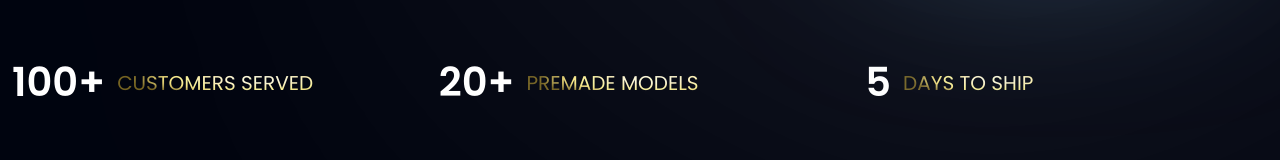
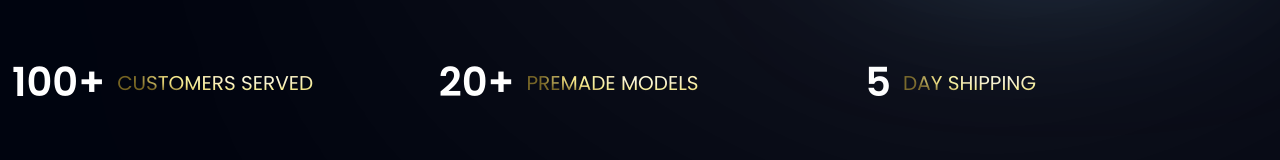
Before and after one commit to itsDaiton/business-website-template, a React (Vite) app: page / in a window 1280 px wide. Shown: the part 748-908 px from the top of the page. Built offline with nearby package versions, Linux system fonts and the light colour scheme.

Commit message:
clean: Cleanup shipping

```diff
--- a/src/constants/index.js
+++ b/src/constants/index.js
@@ -83,7 +83,7 @@ export const stats = [
   },
   {
     id: "stats-3",
-    title: "Days to Ship",
+    title: "Day Shipping",
     value: "5",
   },
 ];
```
